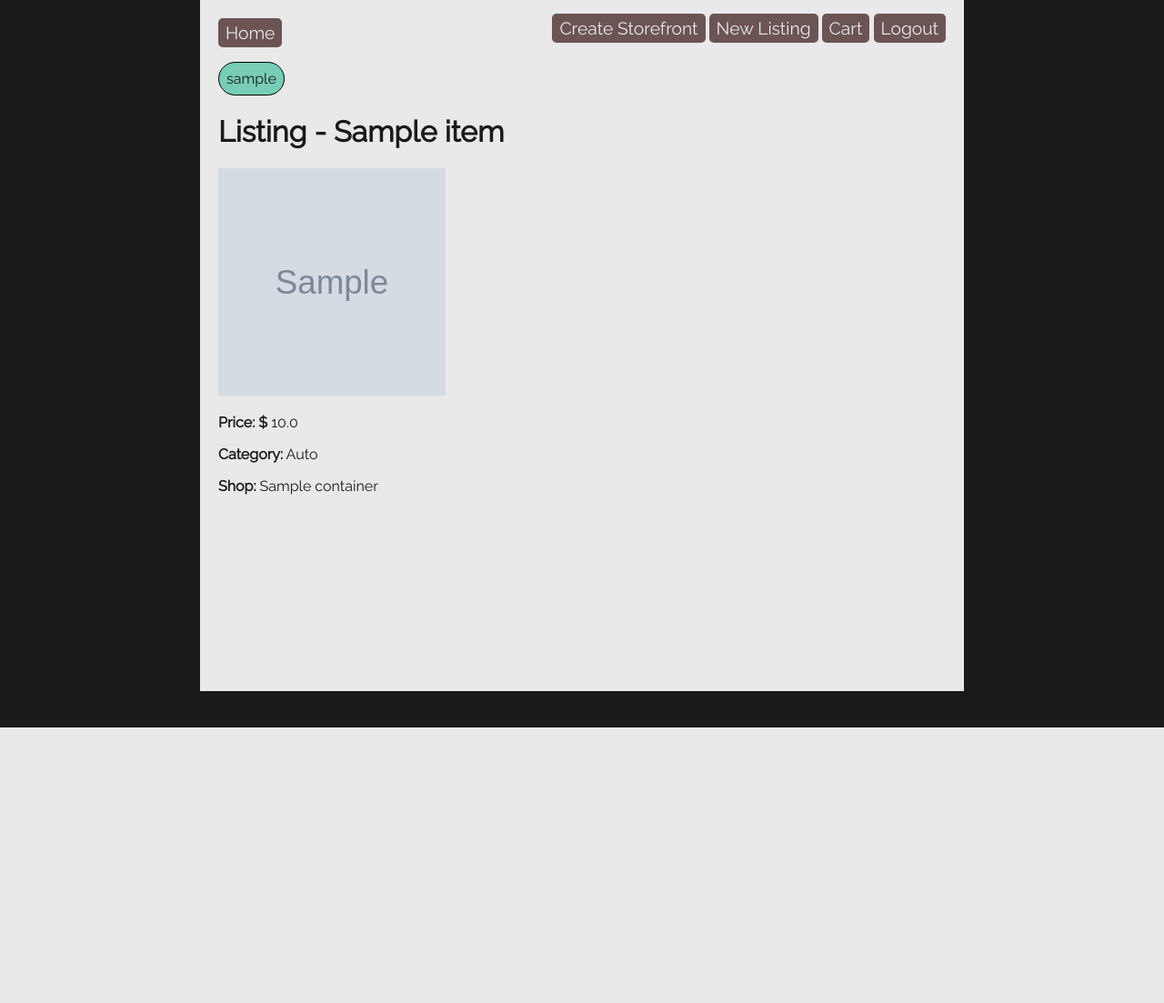
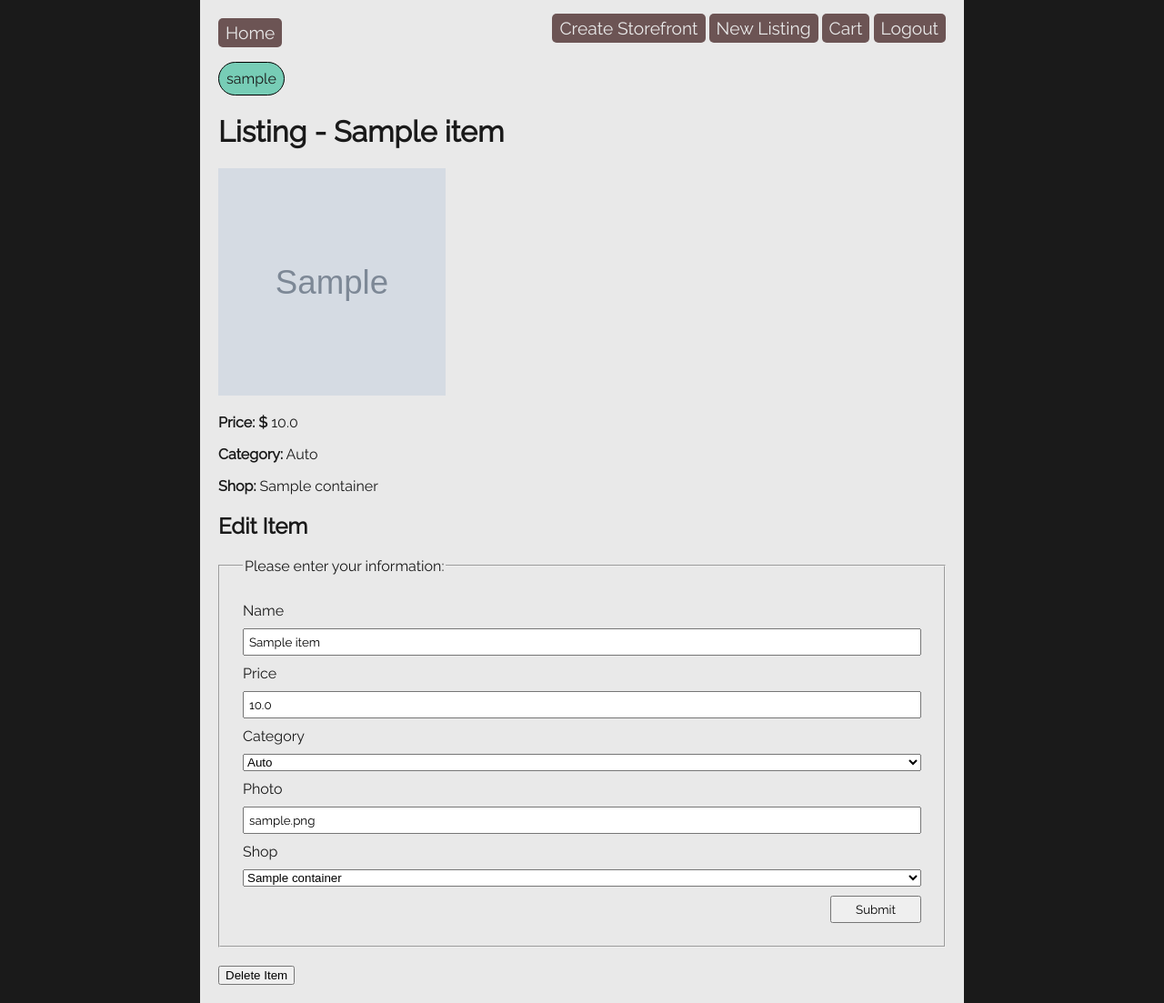
Before and after one commit to MaybeJaybe/1220-final-barter-me, a Flask app: page /item/1 in a window 1280 px wide. Shown: the whole page at 91% size. Before the commit the page ends 800 px from the top, so only its background shows below. Run offline with Flask 2, Linux system fonts and the light colour scheme; a user stored in the database is signed in; tables that the repository leaves empty hold one stand-in row (values such as "Sample post"); grey boxes marked "Sample" are stand-in pictures.

Commit message:
fixed delete buttons

```diff
--- a/barter_app/auth/tests.py
+++ b/barter_app/auth/tests.py
@@ -40,6 +40,7 @@ class TestAuth(unittest.TestCase):
 		}
 		self.app.post('/signup', data=post_data)
 
+		# response = self.app.get('/profile/Test')
 		new_user = User.query.filter_by(username='Test').first()
 		self.assertEqual('Test', new_user.username)
 
--- a/barter_app/main/routes.py
+++ b/barter_app/main/routes.py
@@ -88,14 +88,14 @@ def item_detail(item_id):
 	item = ListedItem.query.get(item_id)
 	return render_template('item_detail.html', item=item, form=form)
 
-@main.route('/delete_item/<item_id>', methods=['POST'])
+@main.route('/delete_item/<item_id>/<shop_id>', methods=['POST'])
 @login_required
-def delete_item(item_id):
+def delete_item(item_id, shop_id):
 	item = ListedItem.query.get(item_id)
 	db.session.delete(item)
 	db.session.commit()
 	flash('Item deleted from store')
-	return redirect(url_for(''))
+	return redirect(url_for('main.shop_detail', shop_id=item.shop_id))
 
 @main.route('/add_to_cart/<item_id>', methods=['POST'])
 @login_required
@@ -112,3 +112,11 @@ def add_to_cart(item_id):
 def cart():
 	cart = current_user.cart_list
 	return render_template('cart.html', cart=cart)
+
+@main.route('/remove_from_cart/<item_id>', methods=['POST'])
+@login_required
+def remove_from_cart(item_id):
+	item = ListedItem.query.get(item_id)
+	db.session.delete(item)
+	db.session.commit()
+	return redirect(url_for('main.cart', item_id=item_id))
--- a/barter_app/templates/cart.html
+++ b/barter_app/templates/cart.html
@@ -8,6 +8,9 @@
 	<li>
 		<a href="/item/{{ item.id }}"><img src="{{ item.photo_url }}" alt="{{ item.item_name }}" width="200px">
 			<p><strong>{{ item.item_name }}</strong></p></a>
+
+			<form method="POST" action="{{ url_for('main.remove_from_cart', item_id=item.id) }}">
+				<button type='submit'>Delete Item</button>
 			</form>
 	</li>
 	{% endfor %}
--- a/barter_app/templates/item_detail.html
+++ b/barter_app/templates/item_detail.html
@@ -11,7 +11,8 @@
 
 <p><strong>Shop:</strong> {{ item.shop.shop_name }}</p>
 
-{% if current_user.is_authenticated and item.created_by.current_user %}
+{% if current_user.is_authenticated %}
+	{% if item.created_by.username == current_user.username %}
 		<h2>Edit Item</h2>
 
 		<form method="POST" action="{{ url_for('main.item_detail', item_id = item.id) }}">
@@ -37,6 +38,12 @@
 				{{ form.submit }}
 			</fieldset>
 		</form>
+
+		<form method="POST" action="{{ url_for('main.delete_item', item_id=item.id, shop_id=item.shop_id) }}">
+			<button type='submit'>Delete Item</button>
+		</form>
+
+	{% endif %}
 {% endif %}
 
 {% endblock %}
--- a/barter_app/templates/shop_detail.html
+++ b/barter_app/templates/shop_detail.html
@@ -22,7 +22,8 @@
     {% endfor %}
 </div>
 
-{% if current_user.is_authenticated and shop.created_by.current_user %}
+{% if current_user.is_authenticated %}
+    {% if shop.created_by.username == current_user.username %}
         <h2>Edit Shop</h2>
 
         <form method="POST" action="{{ url_for('main.shop_detail', shop_id=shop.id) }}">
@@ -41,5 +42,6 @@
             </fieldset>
         </form>
     {% endif %}
+{% endif %}
 
 {% endblock %}
```
Also changed, not shown: README.md, barter_app/database.db. Lines whose indentation alone changed are shown as unchanged.
